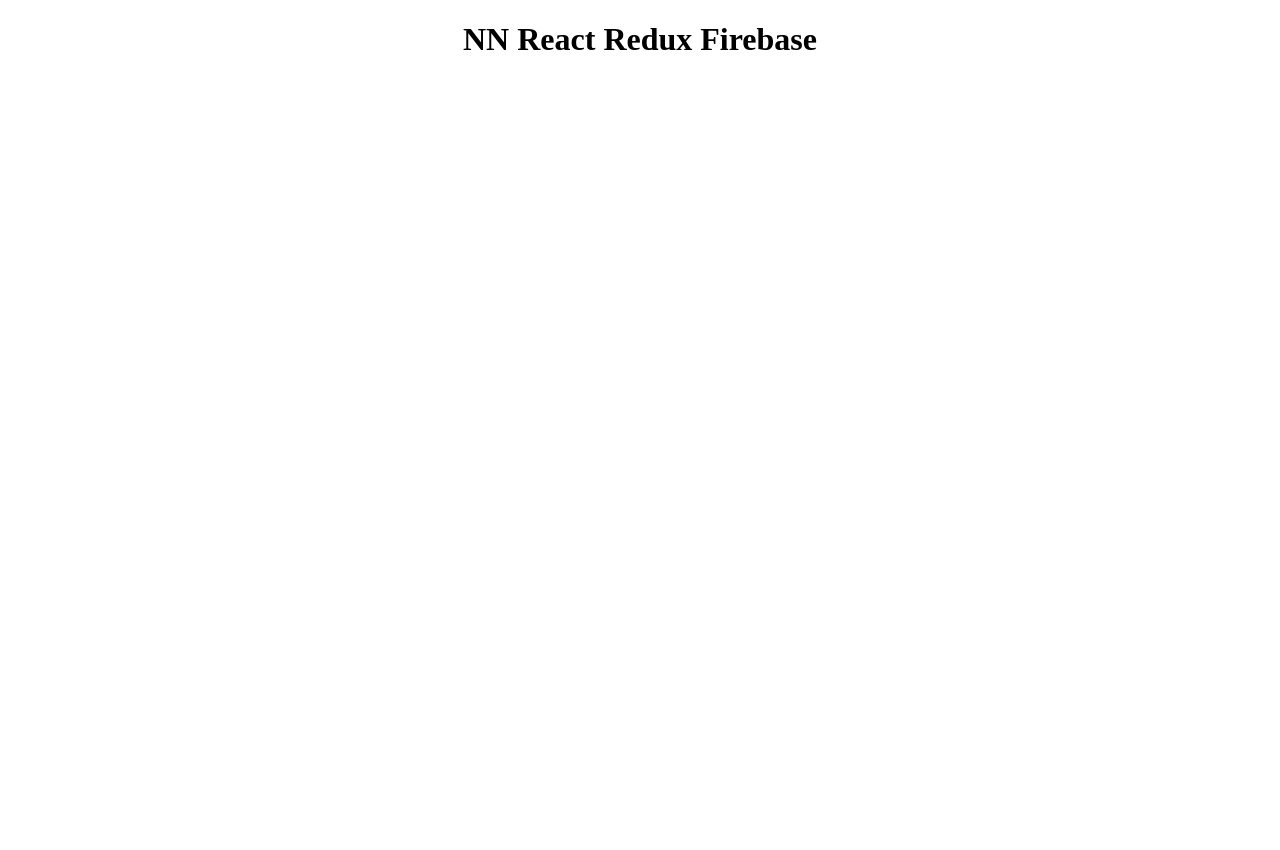
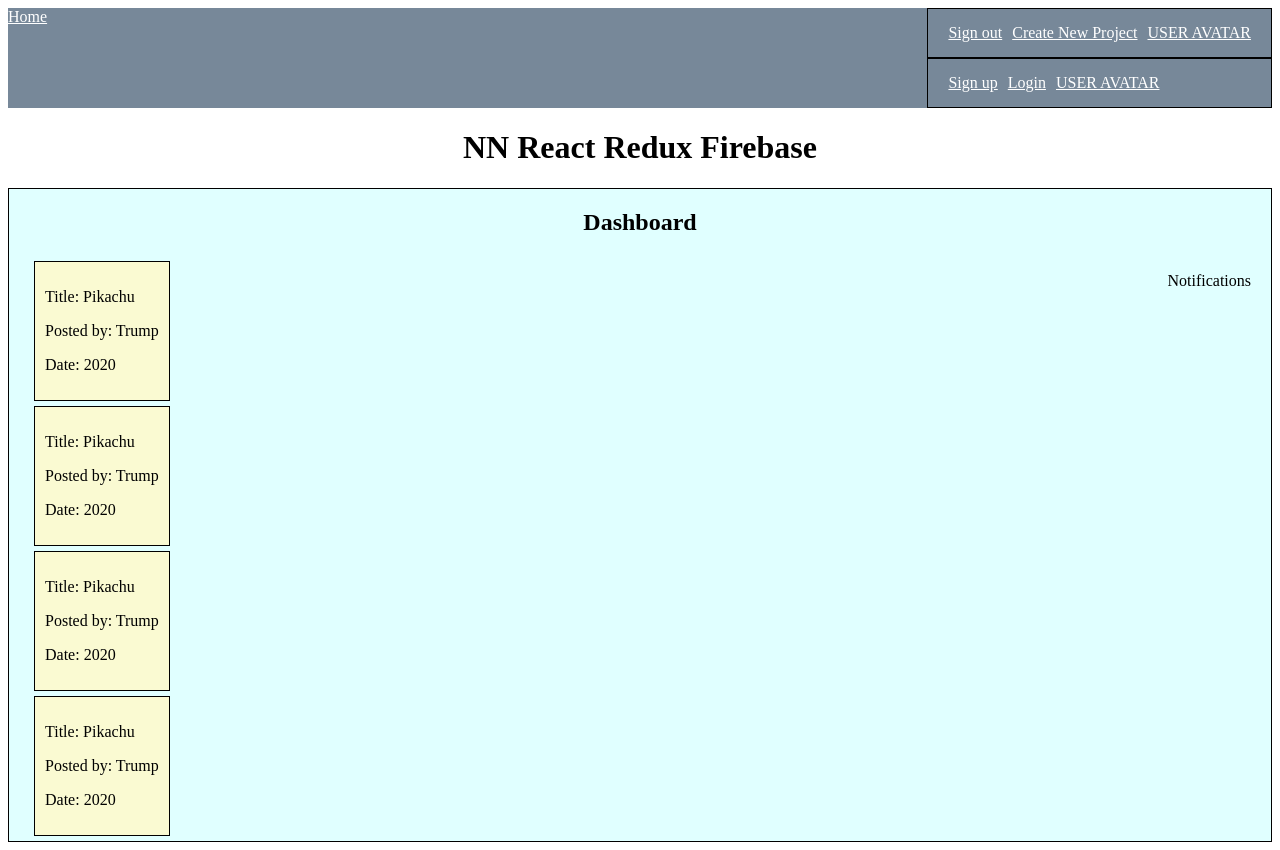
Before and after one commit to nidvar/nn-react-redux-firebase, a React (Create React App) app: page / in a window 1280 px wide. Before the commit the page ends 800 px from the top, so only its background shows below. Built offline with nearby package versions, Linux system fonts and the light colour scheme.

Commit message:
up to section 5

```diff
--- a/src/App.css
+++ b/src/App.css
@@ -1,38 +1,35 @@
-.App {
-  text-align: center;
+.Sign_in_out_boxes{
+  border:1px solid black;
+  padding:15px;
+  display:flex;
 }
-
-.App-logo {
-  height: 40vmin;
-  pointer-events: none;
+.Navbar{
+  display:flex;
+  justify-content: space-between;
+  background-color:lightslategrey;
 }
-
-@media (prefers-reduced-motion: no-preference) {
-  .App-logo {
-    animation: App-logo-spin infinite 20s linear;
-  }
+.Navbar li{
+  list-style-type: none;
+  margin:0 5px 0 5px;
 }
-
-.App-header {
-  background-color: #282c34;
-  min-height: 100vh;
-  display: flex;
-  flex-direction: column;
-  align-items: center;
-  justify-content: center;
-  font-size: calc(10px + 2vmin);
-  color: white;
+.Navbar a {
+  color:white;
 }
-
-.App-link {
-  color: #61dafb;
+.Dashboard_outer{
+  padding:0 20px 0 20px;
+  border:1px solid black;
+  background-color:lightcyan;
 }
-
-@keyframes App-logo-spin {
-  from {
-    transform: rotate(0deg);
-  }
-  to {
-    transform: rotate(360deg);
-  }
+.Dashboard_inner{
+  display:flex;
+  justify-content: space-between;
 }
+.Individual_project_box{
+  border:1px solid black;
+  padding:10px;
+  margin:5px;
+  background-color:lightgoldenrodyellow;
+}
+h1, h2{
+  text-align:center;
+}
--- a/src/App.js
+++ b/src/App.js
@@ -1,12 +1,19 @@
 import React from 'react';
 import './App.css';
-import {BrowserRouter} from 'react-router-dom';
+import {BrowserRouter, Switch, Route} from 'react-router-dom';
+
+import Navbar from './components/layout/Navbar';
+import Dashboard from './components/dashboard/Dashboard'
 
 function App() {
   return (
     <BrowserRouter>
       <div className="App">
+        <Navbar />
         <h1>NN React Redux Firebase</h1>
+        <Switch>
+          <Route path='/' component ={Dashboard} />
+        </Switch>
       </div>
     </BrowserRouter>
   );
--- a/src/components/dashboard/Dashboard.js
+++ b/src/components/dashboard/Dashboard.js
@@ -0,0 +1,26 @@
+import React from 'react';
+import Notifications from './Notifications'
+import ProjectList from '../projects/ProjectList'
+
+class Dashboard extends React.Component{
+    render(){
+        return(
+            <div className='Dashboard_outer'>
+                <h2>Dashboard</h2>
+                <div className='Dashboard_inner'>
+                <div>
+                    <ProjectList />
+                </div>
+
+                <div>
+                    <Notifications />
+                </div>
+
+            </div>
+            </div>
+
+        )
+    }
+}
+
+export default Dashboard
--- a/src/components/dashboard/Notifications.js
+++ b/src/components/dashboard/Notifications.js
@@ -0,0 +1,11 @@
+import React from 'react';
+
+const Notifications = ()=>{
+    return(
+        <div>
+            <p>Notifications</p>
+        </div>
+    )
+}
+
+export default Notifications
--- a/src/components/layout/Navbar.js
+++ b/src/components/layout/Navbar.js
@@ -0,0 +1,21 @@
+import React from 'react';
+import {Link} from 'react-router-dom';
+
+import SignedInLinks from './SignedInLinks';
+import SignedOutLinks from './SignedOutLinks';
+
+const Navbar = ()=>{
+    return (
+        <div className='Navbar' >
+            <div className='Home_link'>
+                <Link to ='/'>Home</Link>
+            </div>
+            <div className='Sign_in_out_div'>
+                <SignedInLinks />
+                <SignedOutLinks />
+            </div>
+        </div>
+    )
+}
+
+export default Navbar
--- a/src/components/layout/SignedInLinks.js
+++ b/src/components/layout/SignedInLinks.js
@@ -0,0 +1,14 @@
+import React from 'react';
+import {NavLink} from 'react-router-dom'
+
+const SignedInLink = ()=>{
+    return(
+        <div className='Sign_in_out_boxes'>
+            <li><NavLink to='/'>Sign out</NavLink></li>
+            <li><NavLink to='/'>Create New Project</NavLink></li>
+            <li><NavLink to='/'>USER AVATAR</NavLink></li>
+        </div>
+    )
+}
+
+export default SignedInLink
--- a/src/components/layout/SignedOutLinks.js
+++ b/src/components/layout/SignedOutLinks.js
@@ -0,0 +1,14 @@
+import React from 'react';
+import {NavLink} from 'react-router-dom'
+
+const SignedOutLink = ()=>{
+    return(
+        <div className='Sign_in_out_boxes'>
+            <li><NavLink to='/'>Sign up</NavLink></li>
+            <li><NavLink to='/'>Login</NavLink></li>
+            <li><NavLink to='/'>USER AVATAR</NavLink></li>
+        </div>
+    )
+}
+
+export default SignedOutLink
--- a/src/components/projects/ProjectList.js
+++ b/src/components/projects/ProjectList.js
@@ -0,0 +1,33 @@
+import React from 'react';
+
+const ProjectList = ()=>{
+    return(
+        <div>
+            <div className='Individual_project_box'>
+                <p>Title: Pikachu</p>
+                <p>Posted by: Trump</p>
+                <p>Date: 2020</p>
+            </div>
+
+            <div className='Individual_project_box'>
+                <p>Title: Pikachu</p>
+                <p>Posted by: Trump</p>
+                <p>Date: 2020</p>
+            </div>
+
+            <div className='Individual_project_box'>
+                <p>Title: Pikachu</p>
+                <p>Posted by: Trump</p>
+                <p>Date: 2020</p>
+            </div>
+
+            <div className='Individual_project_box'>
+                <p>Title: Pikachu</p>
+                <p>Posted by: Trump</p>
+                <p>Date: 2020</p>
+            </div>
+        </div>
+    )
+}
+
+export default ProjectList
```
